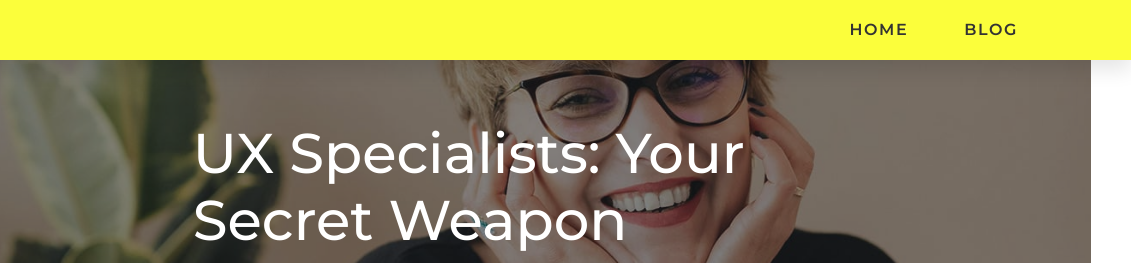
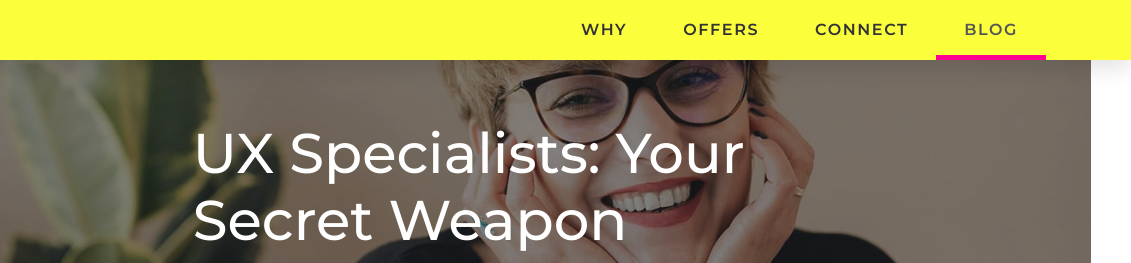
Before and after one commit to melanierosson/mpowheard, a website: page blog/post-20241118.html in a window 1280 px wide. Shown: the top 263 px of the page, 149-1280 px from the left. Drawn offline with nearby package versions, Linux system fonts and the light colour scheme.

Commit message:
added blog to main nav buttons

```diff
--- a/blog/post-20241118.html
+++ b/blog/post-20241118.html
@@ -69,12 +69,18 @@
             </button>
             <div class="collapse navbar-collapse" id="navbarResponsive">
                 <ul class="navbar-nav ml-auto">
-                    <li id="nav-why"  style="opacity:0;" class="nav-item 1" onclick="window.location.assign('../index.html')">
-                        <a class="nav-link 1" href="../index.html">Home</a>
-                    </li>
-                    <li id="nav-opt"  style="opacity:0;" class="nav-item 2" onclick="window.location.assign('index.html')">
-                        <a class="nav-link 2" href="index.html">Blog</a>
-                    </li>
+                    <li  id="nav-why" class="nav-item" onclick="window.location.assign('../why.html')">
+                        <a class="nav-link" href="../why.html">Why</a>
+                      </li>
+                      <li  id="nav-opt" class="nav-item" onclick="window.location.assign('../options.html')">
+                        <a class="nav-link" href="../options.html">Offers</a>
+                      </li>
+                      <li  id="nav-connect" class="nav-item" onclick="window.location.assign('../connect.html')">
+                        <a class="nav-link" href="../connect.html">Connect</a>
+                      </li>
+                      <li  id="nav-blog" class="nav-item active" onclick="window.location.assign('index.html')">
+                        <a class="nav-link" href="index.html">Blog</a>
+                      </li>
                 </ul>
             </div>
             </div>
@@ -212,7 +218,8 @@
             gsap.fromTo(".footer", {y:200}, {duration: 1, y: 0});
             gsap.fromTo("#nav-why", {opacity: 0, x: 500}, {delay: 1.2, duration: 1, opacity: 1, x: 0});
             gsap.fromTo("#nav-opt", {opacity: 0, x: 500}, {delay: 1.4, duration: 1, opacity: 1, x: 0});
-            // gsap.fromTo("#nav-connect", {opacity: 0, x: 500}, {delay: 1.6, duration: 1, opacity: 1, x: 0});
+            gsap.fromTo("#nav-connect", {opacity: 0, x: 500}, {delay: 1.6, duration: 1, opacity: 1, x: 0});
+            gsap.fromTo("#nav-blog", {opacity: 0, x: 500}, {delay: 1.8, duration: 1, opacity: 1, x: 0});
         </script>
 
         <!-- Bootstrap core JavaScript -->
```
Also changed, not shown: blog/index.html (+14 -7 lines), blog/post-20241112.html (+14 -7 lines), connect.html (+4 -0 lines), index.html (+4 -0 lines), options.html (+6 -2 lines), why.html (+6 -2 lines).
